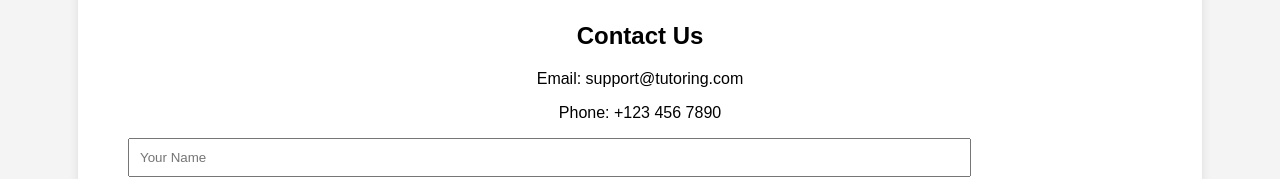
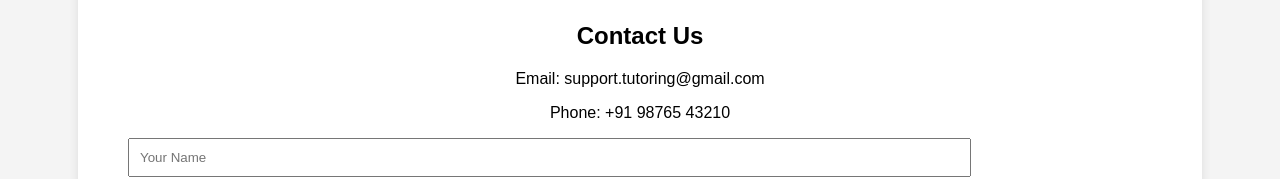
Before and after one commit to rahul5Q/online-tutoring-platform1, a plain HTML site: page index.html in a window 1280 px wide. Shown: the part 1047-1226 px from the top of the page. Drawn offline with Linux system fonts and the light colour scheme.

Commit message:
Update index.html

```diff
--- a/index.html
+++ b/index.html
@@ -48,10 +48,11 @@
     </section>
 
     <!-- Contact Section -->
+   <!-- Contact Section -->
 <section id="contact" class="section">
     <h2>Contact Us</h2>
-        <p>Email: support@tutoring.com</p>
-        <p>Phone: +123 456 7890</p>
+    <p>Email: support.tutoring@gmail.com</p>
+    <p>Phone: +91 98765 43210</p>
     <form>
         <input type="text" placeholder="Your Name" required>
         <input type="email" placeholder="Your Email" required>
```
Lines whose indentation alone changed are shown as unchanged.
